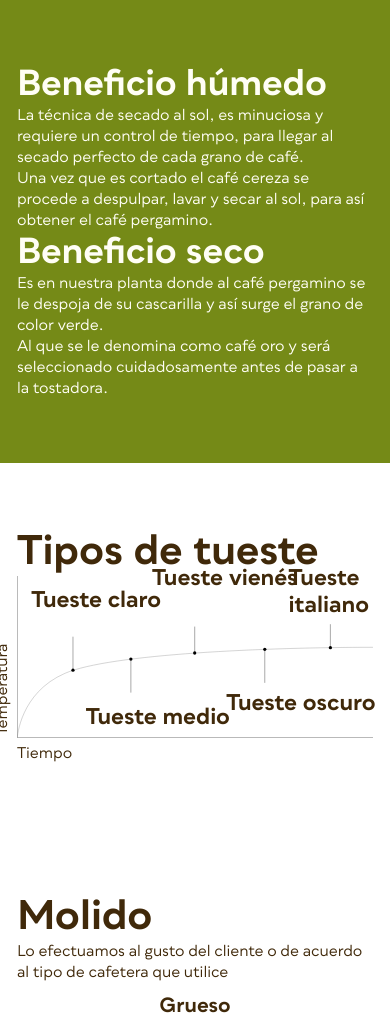
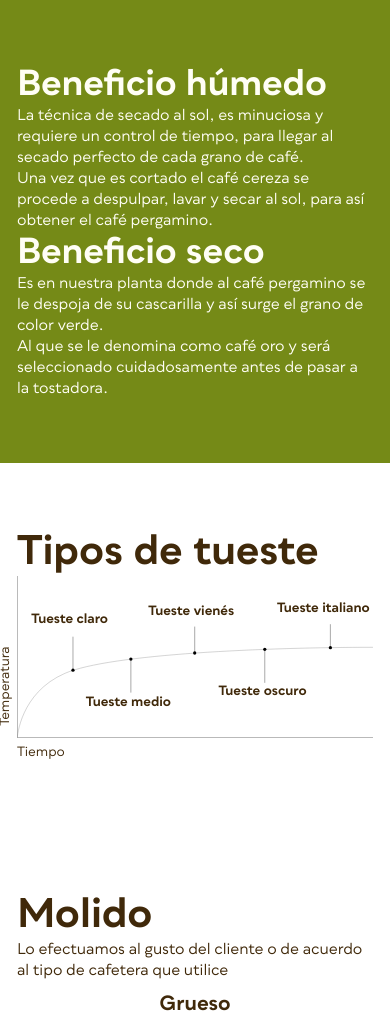
Before and after one commit to arturoacevedob/ase1, a PHP site: page /proceso.html in a window 390 px wide. Shown: the part 1596-2611 px from the top of the page. Run offline with PHP 8.4, Linux system fonts and the light colour scheme; grey boxes are pictures that could not be loaded.

Commit message:
media de tipos de tueste

```diff
--- a/style.css
+++ b/style.css
@@ -655,31 +655,51 @@ input[name="tel"] {
      /* —————— AQUÍ EMPIEZAN ESTILOS DE PROCESO—————— */
     #proceso .tipo-tueste p:nth-child(8){
         top: 59%;
-        left: -11%;
+        left: -9%;
+        font-size: 13px;
+    }
+
+    #proceso .tipo-tueste p:last-child{
+        font-size: 13px;
     }
 
     #proceso .tueste-claro{
-        top: 34%;
+        top: 41%;
         left: 8%;
+    }
+    #proceso .tueste-claro h3{
+        font-size: 13px;
     }
 
     #proceso .tueste-medio{
-        top: 66%;
+        top: 64%;
         left: 22%;
+    }
+    #proceso .tueste-medio h3{
+        font-size: 13px;
     }
 
     #proceso .tueste-vienes{
-        top: 28%;
-        left: 39%;
+        top: 39%;
+        left: 38%;
+    }
+    #proceso .tueste-vienes h3{
+        font-size: 13px;
     }
     #proceso .tueste-oscuro{
-        top: 62%;
-        left: 58%;
+        top: 61%;
+        left: 56%;
+    }
+    #proceso .tueste-oscuro h3{
+        font-size: 13px;
     }
     #proceso .tueste-italiano{
-        top: 28%;
-        left: 74%;
+        top: 38%;
+        left: 71%;
 
+    }
+    #proceso .tueste-italiano h3{
+        font-size: 13px;
     }
 }
 @media screen and (min-width: 640px) {
@@ -740,6 +760,20 @@ input[name="tel"] {
     #nosotros .vision {
         padding-left: 14%;
     }
+
+    /* —————— AQUÍ EMPIEZAN ESTILOS DE PROCESO—————— */
+    #proceso .tipo-tueste p:nth-child(8) {
+        top: 73%;
+        left: -5%;
+
+    }
+
+    #proceso .tueste-italiano{
+        top: 30%;
+        left: 76%;
+
+    }
+
 }
 @media screen and (max-width:767){
     #nosotros .yomol img{
@@ -796,7 +830,9 @@ input[name="tel"] {
     .p-small {
         font-size: 13px;
     }
-
+    #proceso .tipo-tueste p:nth-child(8){
+        left: -3%;
+    }
 }
 
 @media screen and (max-width: 1023px) {
```
